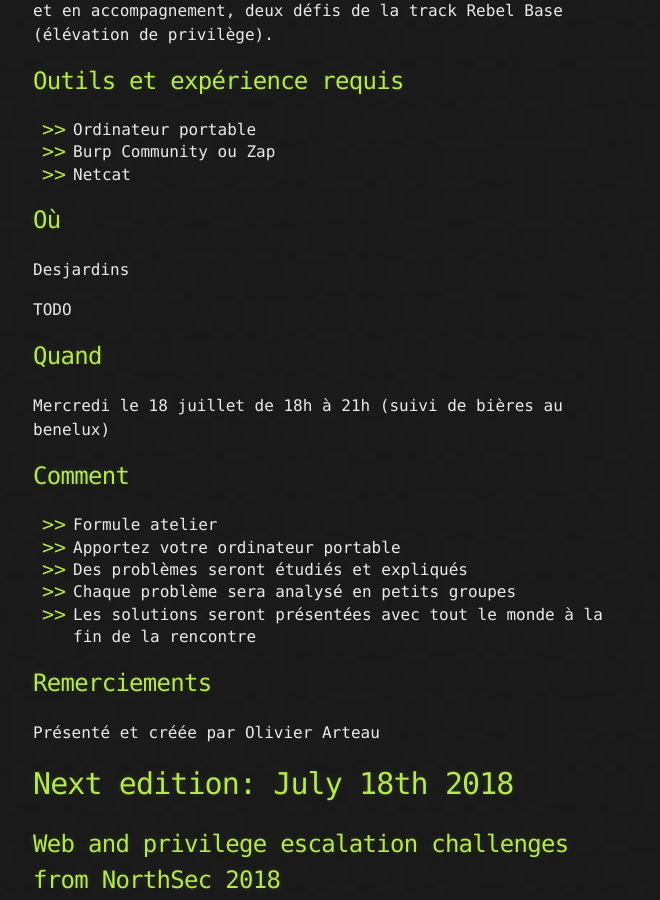
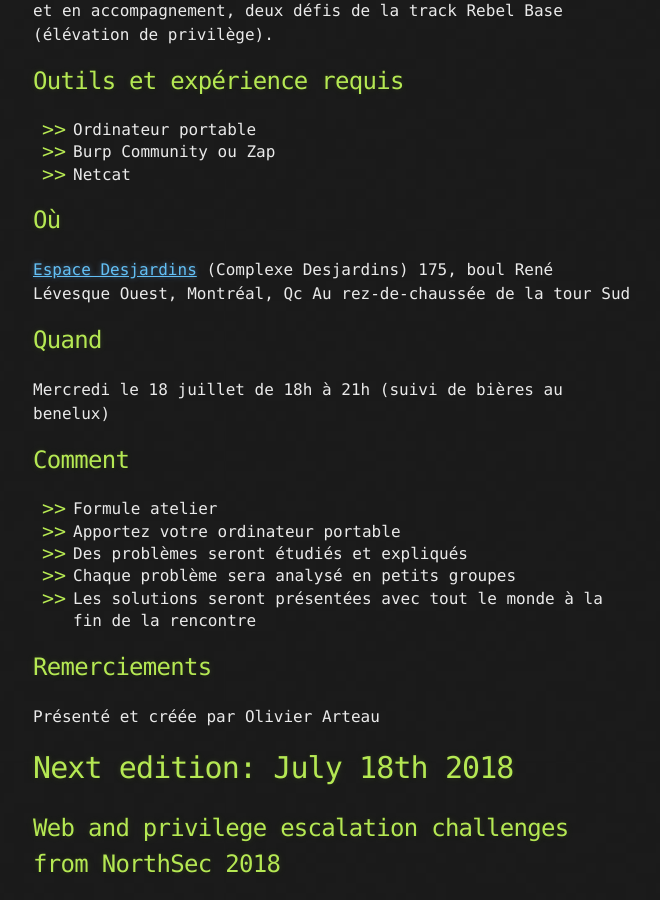
Before and after one commit to montrehack/montrehack.github.com, a Jekyll site: the page built from _posts/2018-07-18-northsec-2018-web.md, in a window 1280 px wide and 900 px high, scrolled down 1366 px. Shown: the whole window, without its empty margins (307-967 px from the left). Built offline with Jekyll 4.4.1, drawn with Linux system fonts in a browser that asks for light colours; emoji names are drawn with the system emoji font; comment, search, counter and statistics services are not loaded; some of the changed text lies outside the part shown.

Commit message:
July 2018 post

```diff
--- a/_posts/2018-07-18-northsec-2018-web.md
+++ b/_posts/2018-07-18-northsec-2018-web.md
@@ -14,7 +14,7 @@ La prochaine édition de MontréHack sera tenu le 18 juillet 2018.
 
 :warning: : MontréHack a lieu le troisième mercredi du mois depuis le début de l'année.
 
-:clipboard: : [Enregistrement obligatoire](TODO)
+:clipboard: : [Enregistrement obligatoire](https://www.eventbrite.ca/e/montrehack-web-and-privilege-escalation-challenges-from-northsec-2018-tickets-48133700193)
 
 ![Escalation?](/images/18-07_web-privilege-escalation.jpg)
 
@@ -30,9 +30,9 @@ Rebel Base (élévation de privilège).
 
 ## Où
 
-Desjardins
-
-TODO
+[Espace Desjardins](https://www.desjardins.com/coopmoi/difference-desjardins/espace-desjardins/index.jsp) (Complexe Desjardins)
+175, boul René Lévesque Ouest, Montréal, Qc
+Au rez-de-chaussée de la tour Sud
 
 ## Quand
 
@@ -61,7 +61,7 @@ The next edition of MontréHack will be held on July 18th, 2018.
 
 :warning: : Starting in 2018, MontréHack is now on the 3rd Wednesday of every month.
 
-:clipboard: : [Registration is mandatory](TODO)
+:clipboard: : [Registration is mandatory](https://www.eventbrite.ca/e/montrehack-web-and-privilege-escalation-challenges-from-northsec-2018-tickets-48133700193)
 
 ![Escalation?](/images/18-07_web-privilege-escalation.jpg)
 
@@ -77,9 +77,9 @@ the Rebel Base track (privilege escalation).
 
 ## Where
 
-Desjardins
-
-TODO
+[Espace Desjardins](https://www.desjardins.com/coopmoi/difference-desjardins/espace-desjardins/index.jsp) (Complexe Desjardins)
+175, boul René Lévesque Ouest, Montréal, Qc
+At the ground level of the South Tower
 
 ## When
 
```
